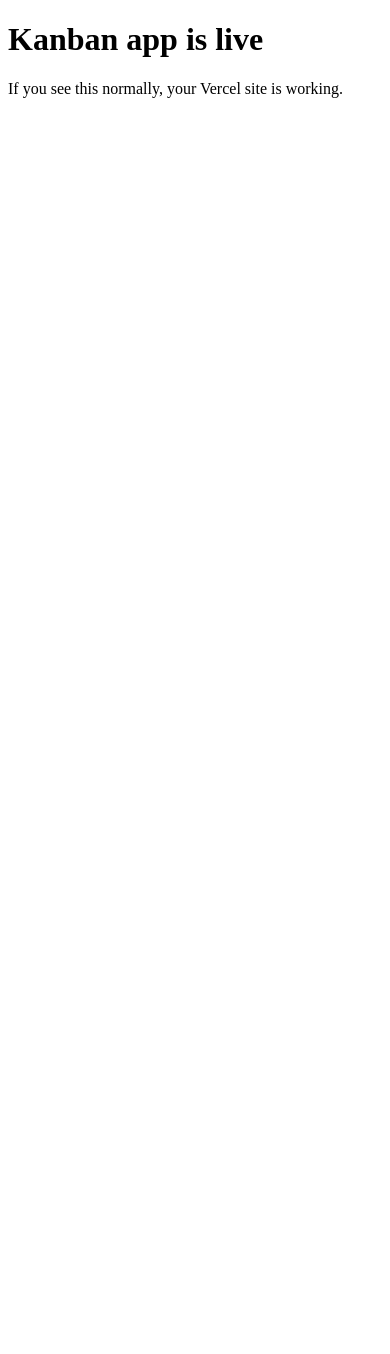
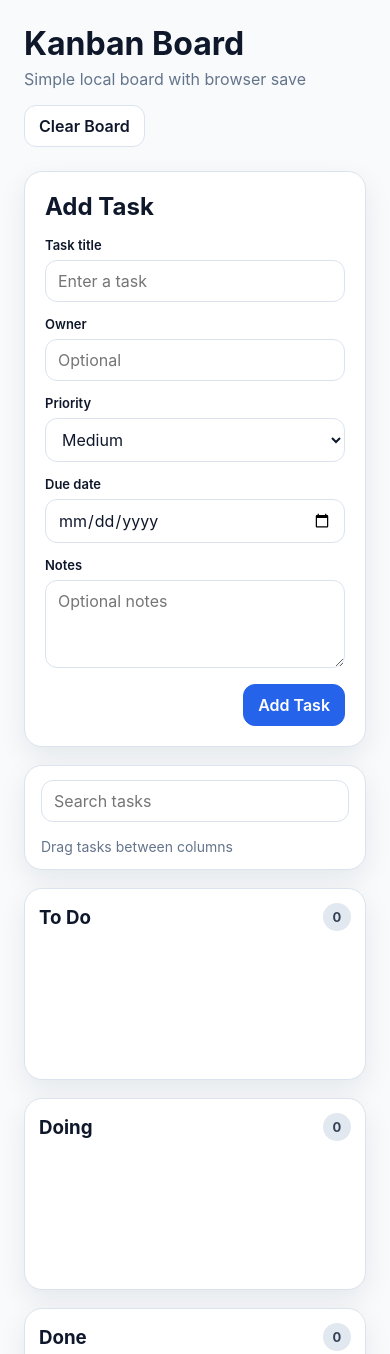
Before and after one commit to hmelmahay/Kanban, a plain HTML site: page index.html in a window 390 px wide. Shown: the top 1354 px of the page. Before the commit the page ends 844 px from the top, so only its background shows below. Drawn offline with Linux system fonts and the light colour scheme.

Commit message:
Add files via upload

```diff
--- a/index.html
+++ b/index.html
@@ -1,12 +1,95 @@
 <!DOCTYPE html>
-<html>
+<html lang="en">
 <head>
   <meta charset="UTF-8" />
   <meta name="viewport" content="width=device-width, initial-scale=1.0" />
-    <title>Kanban</title>
+  <title>Kanban Board</title>
+  <link rel="stylesheet" href="style.css" />
 </head>
 <body>
-    <h1>Kanban app is live</h1>
-    <p>If you see this normally, your Vercel site is working.</p>
+  <header class="topbar">
+    <div>
+      <h1>Kanban Board</h1>
+      <p class="subtitle">Simple local board with browser save</p>
+    </div>
+    <div class="topbar-actions">
+      <button id="clearBoardBtn" class="btn btn-secondary">Clear Board</button>
+    </div>
+  </header>
+
+  <main class="app-shell">
+    <section class="add-task-card">
+      <h2>Add Task</h2>
+      <div class="form-grid">
+        <div class="field field-wide">
+          <label for="taskTitle">Task title</label>
+          <input id="taskTitle" type="text" placeholder="Enter a task" />
+        </div>
+
+        <div class="field">
+          <label for="taskOwner">Owner</label>
+          <input id="taskOwner" type="text" placeholder="Optional" />
+        </div>
+
+        <div class="field">
+          <label for="taskPriority">Priority</label>
+          <select id="taskPriority">
+            <option>High</option>
+            <option selected>Medium</option>
+            <option>Low</option>
+          </select>
+        </div>
+
+        <div class="field">
+          <label for="taskDueDate">Due date</label>
+          <input id="taskDueDate" type="date" />
+        </div>
+
+        <div class="field field-wide">
+          <label for="taskNotes">Notes</label>
+          <textarea id="taskNotes" rows="3" placeholder="Optional notes"></textarea>
+        </div>
+      </div>
+
+      <div class="form-actions">
+        <button id="addTaskBtn" class="btn btn-primary">Add Task</button>
+      </div>
+    </section>
+
+    <section class="board-toolbar">
+      <div class="search-wrap">
+        <input id="searchInput" type="text" placeholder="Search tasks" />
+      </div>
+      <div class="hint">Drag tasks between columns</div>
+    </section>
+
+    <section class="board" id="board">
+      <div class="column" data-status="todo">
+        <div class="column-header">
+          <h3>To Do</h3>
+          <span class="count" id="count-todo">0</span>
+        </div>
+        <div class="column-body" id="todoColumn"></div>
+      </div>
+
+      <div class="column" data-status="doing">
+        <div class="column-header">
+          <h3>Doing</h3>
+          <span class="count" id="count-doing">0</span>
+        </div>
+        <div class="column-body" id="doingColumn"></div>
+      </div>
+
+      <div class="column" data-status="done">
+        <div class="column-header">
+          <h3>Done</h3>
+          <span class="count" id="count-done">0</span>
+        </div>
+        <div class="column-body" id="doneColumn"></div>
+      </div>
+    </section>
+  </main>
+
+  <script src="script.js"></script>
 </body>
 </html>
--- /dev/null
+++ b/style.css
@@ -0,0 +1,313 @@
+* {
+  box-sizing: border-box;
+}
+
+:root {
+  --bg: #f8fafc;
+  --panel: #ffffff;
+  --border: #dbe3ee;
+  --text: #0f172a;
+  --muted: #64748b;
+  --primary: #2563eb;
+  --danger: #dc2626;
+  --shadow: 0 10px 28px rgba(15, 23, 42, 0.08);
+  --radius: 18px;
+}
+
+body {
+  margin: 0;
+  font-family: Inter, system-ui, -apple-system, Segoe UI, Roboto, Arial, sans-serif;
+  background: var(--bg);
+  color: var(--text);
+}
+
+.topbar {
+  max-width: 1400px;
+  margin: 0 auto;
+  padding: 24px 24px 8px;
+  display: flex;
+  justify-content: space-between;
+  gap: 16px;
+  align-items: center;
+}
+
+h1, h2, h3, p {
+  margin: 0;
+}
+
+.subtitle {
+  margin-top: 6px;
+  color: var(--muted);
+}
+
+.app-shell {
+  max-width: 1400px;
+  margin: 0 auto;
+  padding: 16px 24px 32px;
+}
+
+.add-task-card,
+.board-toolbar,
+.column {
+  background: var(--panel);
+  border: 1px solid var(--border);
+  border-radius: var(--radius);
+  box-shadow: var(--shadow);
+}
+
+.add-task-card {
+  padding: 20px;
+  margin-bottom: 18px;
+}
+
+.form-grid {
+  display: grid;
+  gap: 14px;
+  grid-template-columns: repeat(4, minmax(0, 1fr));
+  margin-top: 16px;
+}
+
+.field {
+  display: flex;
+  flex-direction: column;
+  gap: 7px;
+}
+
+.field-wide {
+  grid-column: span 2;
+}
+
+label {
+  font-size: 13px;
+  font-weight: 600;
+}
+
+input,
+select,
+textarea {
+  width: 100%;
+  border: 1px solid var(--border);
+  border-radius: 12px;
+  padding: 10px 12px;
+  font: inherit;
+  color: var(--text);
+  background: #fff;
+}
+
+textarea {
+  resize: vertical;
+  min-height: 88px;
+}
+
+.form-actions {
+  display: flex;
+  justify-content: flex-end;
+  margin-top: 16px;
+}
+
+.btn {
+  border: 1px solid var(--border);
+  border-radius: 12px;
+  padding: 10px 14px;
+  font: inherit;
+  font-weight: 600;
+  cursor: pointer;
+  background: #fff;
+}
+
+.btn-primary {
+  background: var(--primary);
+  border-color: var(--primary);
+  color: #fff;
+}
+
+.btn-secondary {
+  background: #fff;
+  color: var(--text);
+}
+
+.btn-danger {
+  color: var(--danger);
+}
+
+.board-toolbar {
+  padding: 14px 16px;
+  margin-bottom: 18px;
+  display: flex;
+  justify-content: space-between;
+  gap: 16px;
+  align-items: center;
+}
+
+.search-wrap {
+  flex: 1;
+  max-width: 360px;
+}
+
+.hint {
+  color: var(--muted);
+  font-size: 14px;
+}
+
+.board {
+  display: grid;
+  gap: 18px;
+  grid-template-columns: repeat(3, minmax(0, 1fr));
+}
+
+.column {
+  padding: 14px;
+  min-height: 520px;
+}
+
+.column.drag-over {
+  outline: 2px dashed var(--primary);
+  outline-offset: -6px;
+}
+
+.column-header {
+  display: flex;
+  justify-content: space-between;
+  align-items: center;
+  margin-bottom: 14px;
+}
+
+.count {
+  min-width: 28px;
+  height: 28px;
+  display: inline-grid;
+  place-items: center;
+  border-radius: 999px;
+  background: #e2e8f0;
+  color: #334155;
+  font-size: 13px;
+  font-weight: 700;
+}
+
+.column-body {
+  display: grid;
+  gap: 12px;
+  min-height: 460px;
+}
+
+.task {
+  border: 1px solid var(--border);
+  border-radius: 16px;
+  background: #fff;
+  padding: 14px;
+  cursor: grab;
+}
+
+.task:active {
+  cursor: grabbing;
+}
+
+.task-title {
+  font-weight: 700;
+  margin-bottom: 10px;
+}
+
+.task-meta,
+.task-notes {
+  color: var(--muted);
+  font-size: 14px;
+}
+
+.task-meta {
+  display: flex;
+  flex-wrap: wrap;
+  gap: 8px;
+  margin-bottom: 10px;
+}
+
+.badge {
+  display: inline-flex;
+  align-items: center;
+  border-radius: 999px;
+  padding: 5px 9px;
+  font-size: 12px;
+  font-weight: 700;
+}
+
+.priority-high {
+  background: #fee2e2;
+  color: #b91c1c;
+}
+
+.priority-medium {
+  background: #fef3c7;
+  color: #b45309;
+}
+
+.priority-low {
+  background: #e2e8f0;
+  color: #475569;
+}
+
+.status-done {
+  background: #dcfce7;
+  color: #166534;
+}
+
+.status-doing {
+  background: #dbeafe;
+  color: #1d4ed8;
+}
+
+.status-todo {
+  background: #ede9fe;
+  color: #6d28d9;
+}
+
+.task-notes {
+  margin-bottom: 12px;
+  white-space: pre-wrap;
+}
+
+.task-actions {
+  display: flex;
+  justify-content: flex-end;
+}
+
+.empty-state {
+  border: 1px dashed var(--border);
+  border-radius: 16px;
+  padding: 18px;
+  text-align: center;
+  color: var(--muted);
+  background: #fff;
+}
+
+@media (max-width: 1050px) {
+  .board {
+    grid-template-columns: 1fr;
+  }
+
+  .column {
+    min-height: auto;
+  }
+
+  .column-body {
+    min-height: 120px;
+  }
+}
+
+@media (max-width: 800px) {
+  .form-grid {
+    grid-template-columns: 1fr;
+  }
+
+  .field-wide {
+    grid-column: span 1;
+  }
+
+  .topbar,
+  .board-toolbar {
+    flex-direction: column;
+    align-items: stretch;
+  }
+
+  .search-wrap {
+    max-width: none;
+  }
+}
```
Lines whose indentation alone changed are shown as unchanged.
